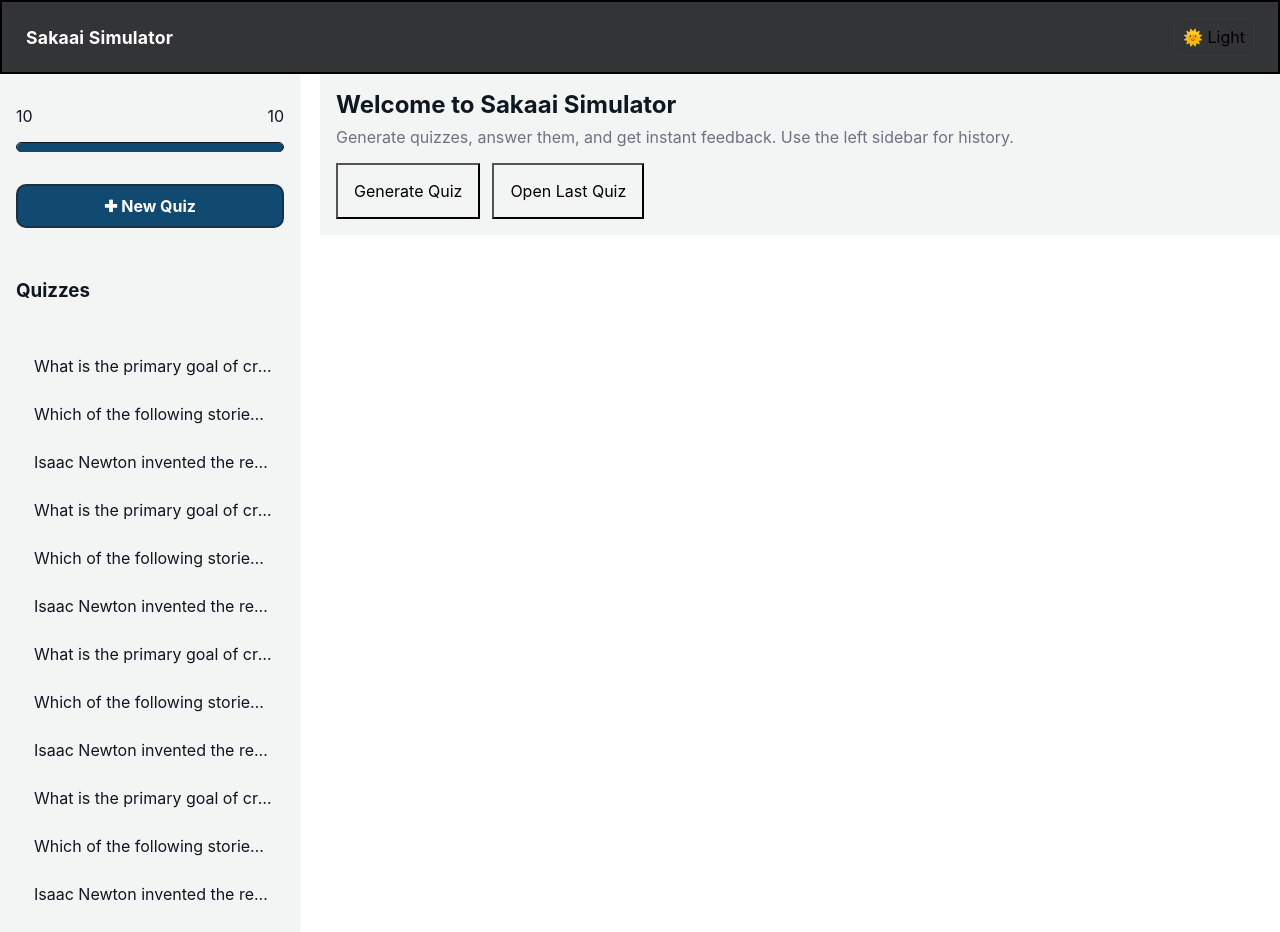
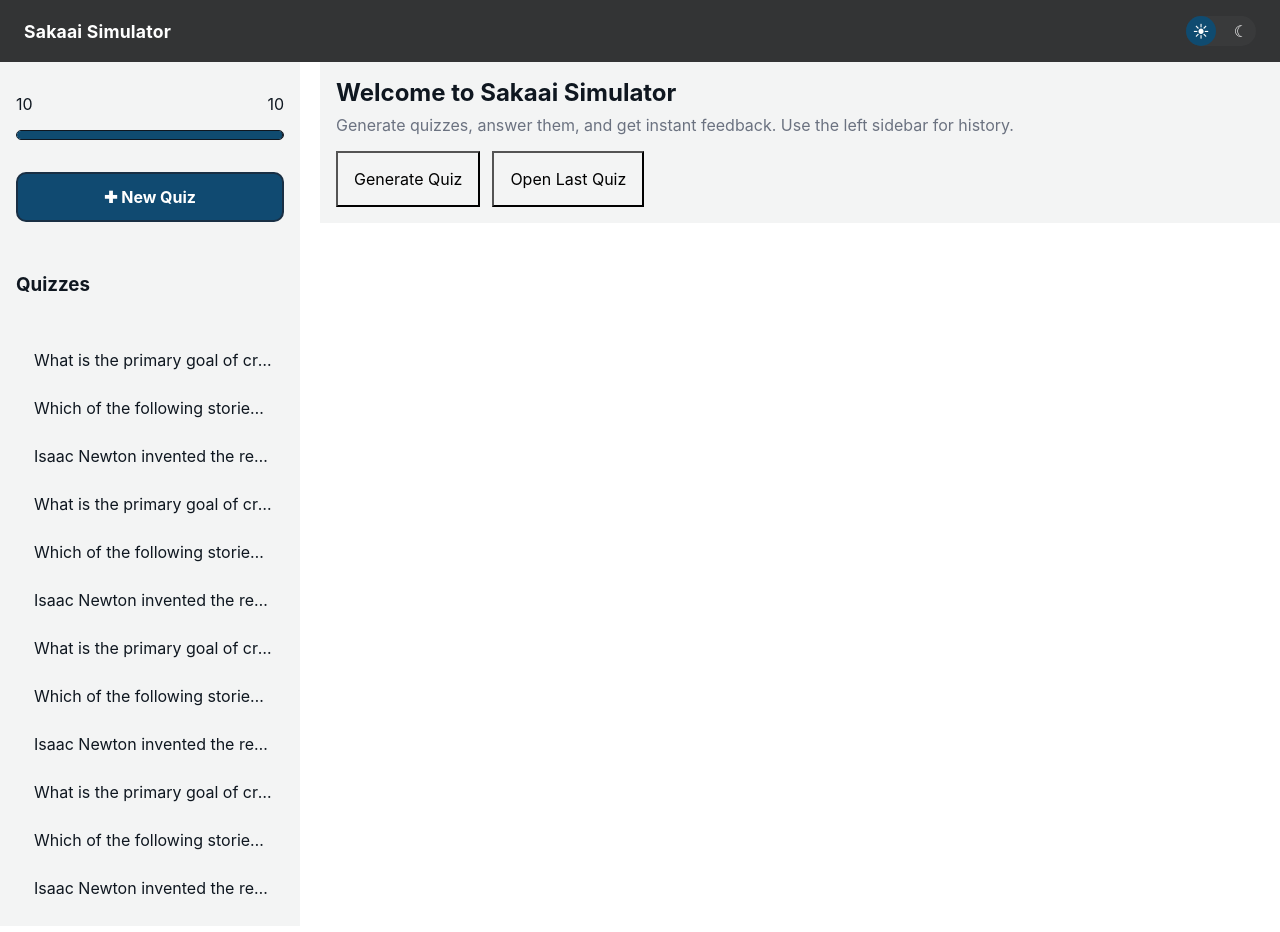
Before and after one commit to Programming-Sai/Sakaai-Simulator, a Next.js app: page / in a window 1280 px wide. Built offline with nearby package versions, Linux system fonts and the light colour scheme.

Commit message:
Done with the header section. updated the theme toggle button

```diff
--- a/app/globals.css
+++ b/app/globals.css
@@ -95,10 +95,10 @@ button {
 /* theme toggle style hook for snapmock selector */
 .theme-toggle {
   display: inline-flex;
-  gap: 8px;
+  gap: 10px;
   align-items: center;
-  padding: 8px;
-  border-radius: 8px;
+  padding: 10px;
+  border-radius: 50px;
   background: transparent;
   border: 1px solid rgba(255, 255, 255, 0.03);
 }
--- a/components/Header/Header.js
+++ b/components/Header/Header.js
@@ -29,13 +29,15 @@ export default function Header() {
         <div className={styles.logo}>Sakaai Simulator</div>
       </div>
       <div className={styles.right}>
-        <button
-          className="theme-toggle"
+        <div
+          className={styles.themeToggle}
+          // className={"theme-toggle" + styles.themeToggle}
           onClick={toggle}
           aria-label="Toggle theme"
         >
-          {theme === "dark" ? "🌚 Dark" : "🌞 Light"}
-        </button>
+          <span className={theme !== "dark" ? styles.active : ""}>☀</span>
+          <span className={theme == "dark" ? styles.active : ""}>☾</span>
+        </div>
       </div>
     </header>
   );
--- a/components/Header/header.module.css
+++ b/components/Header/header.module.css
@@ -4,7 +4,6 @@
   justify-content: space-between;
   align-items: center;
   padding: 16px 24px;
-  border: 2px solid black;
   background-color: #333435;
   color: white !important;
 }
@@ -18,3 +17,27 @@
   gap: 12px;
   align-items: center;
 }
+
+.themeToggle {
+  width: fit-content;
+  display: flex;
+  justify-content: space-between;
+  align-items: center;
+  gap: 10px;
+  border-radius: 100px;
+  background-color: rgba(255, 255, 255, 0.03);
+  cursor: pointer;
+}
+
+.themeToggle span {
+  padding: 5px;
+  border-radius: 100%;
+  width: 30px;
+  height: 30px;
+  display: grid;
+  place-content: center;
+}
+
+.active {
+  background-color: var(--accent);
+}
--- a/components/Sidebar/sidebar.module.css
+++ b/components/Sidebar/sidebar.module.css
@@ -52,9 +52,6 @@
   cursor: pointer;
 }
 
-.usageContainer {
-}
-
 .usageStats {
   display: flex;
   justify-content: space-between;
@@ -72,7 +69,7 @@
 .usageProgress {
   background-color: var(--accent);
   width: var(--usage);
-  height: 9px;
+  height: 8px;
   border: none;
   margin: auto 0;
   border-right: 1px solid var(--text);
@@ -86,4 +83,10 @@
   border-radius: 10px;
   font-weight: bold;
   margin: 20px 0;
+  transition: transform 0.5s ease;
+  height: 50px;
 }
+
+.newButton:hover {
+  transform: scale(1.025);
+}
```
